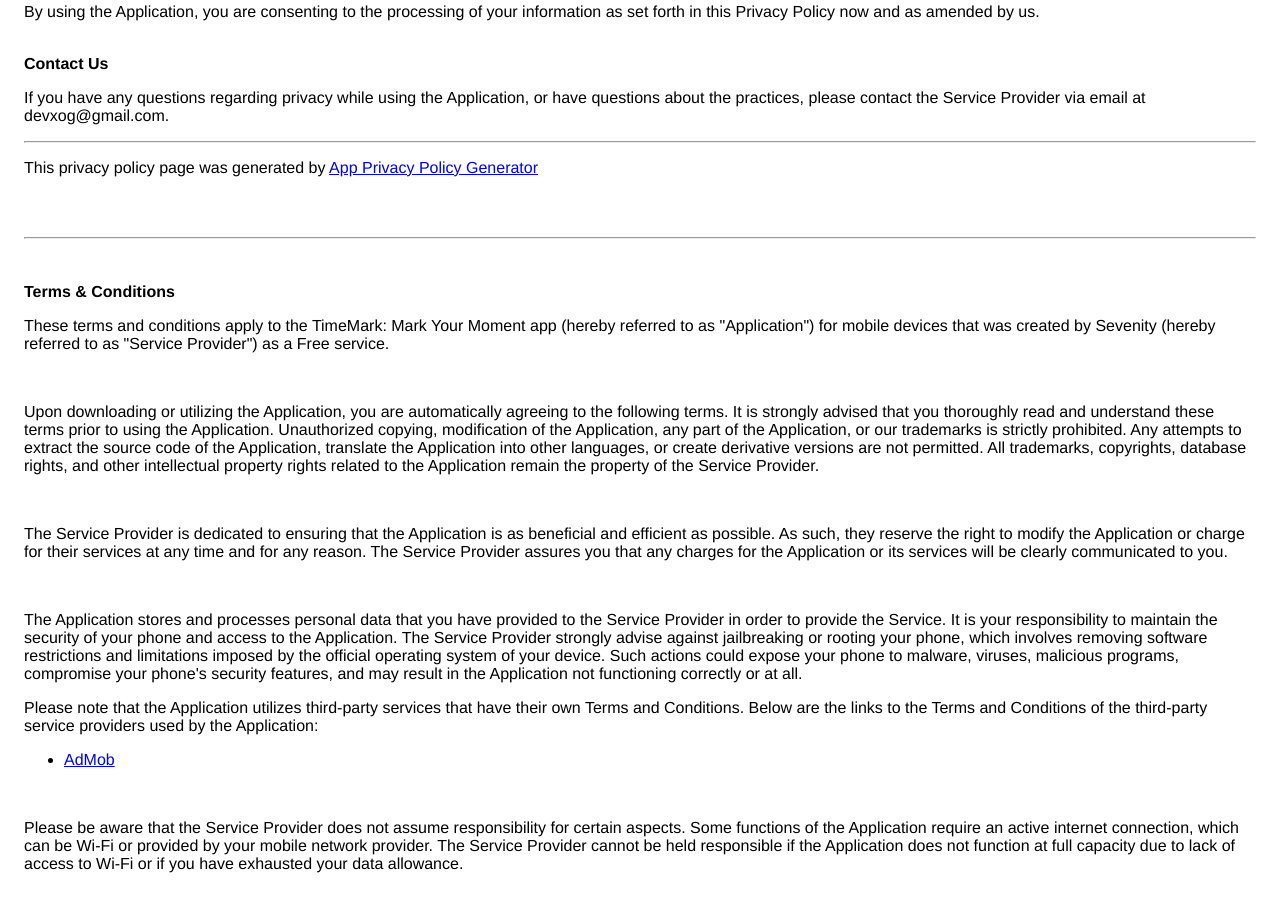
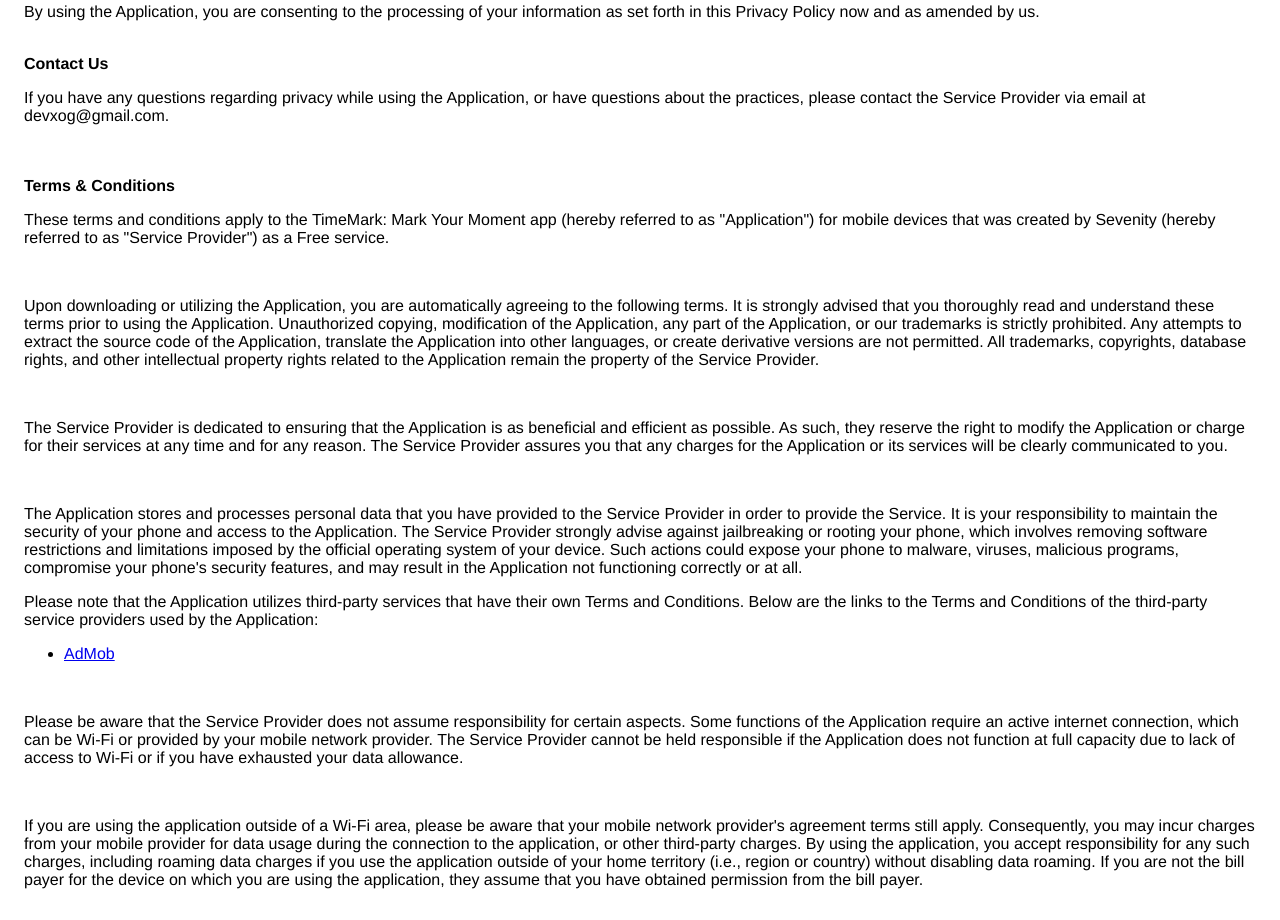
Before and after one commit to ZHOGIA/sevenityPrivacy, a plain HTML site: page index.html in a window 1280 px wide. Shown: the part 1787-2707 px from the top of the page. Drawn offline with Linux system fonts and the light colour scheme.

Commit message:
Update index.html

```diff
--- a/index.html
+++ b/index.html
@@ -62,11 +62,7 @@
   <p>By using the Application, you are consenting to the processing of your information as set forth in this Privacy Policy now and as amended by us.</p><br>
   <strong>Contact Us</strong>
   <p>If you have any questions regarding privacy while using the Application, or have questions about the practices, please contact the Service Provider via email at devxog@gmail.com.</p>
-  <hr>
-  <p>This privacy policy page was generated by <a href="https://app-privacy-policy-generator.nisrulz.com/" target="_blank" rel="noopener noreferrer">App Privacy Policy Generator</a></p>
 
-  <br><br>
-  <hr>
   <br><br>
 
   <strong>Terms &amp; Conditions</strong><br>
@@ -84,4 +80,5 @@
   <p>If you are using the application outside of a Wi-Fi area, please be aware that your mobile network provider's agreement terms still apply. Consequently, you may incur charges from your mobile provider for data usage during the connection to the application, or other third-party charges. By using the application, you accept responsibility for any such charges, including roaming data charges if you use the application outside of your home territory (i.e., region or country) without disabling data roaming. If you are not the bill payer for the device on which you are using the application, they assume that you have obtained permission from the bill payer.</p><br>
   <p>Similarly, the Service Provider cannot always assume responsibility for your usage of the application. For instance, it is your responsibility to ensure that your device remains charged. If your device runs out of battery and you are unable to access the Service, the Service Provider cannot be held responsible.</p><br>
   <p>In terms of the Service Provider's responsibility for your use of the application, it is important to note that while they strive to ensure that it is updated and accurate at all times, they do rely on third parties to provide information to them so that they can make it available to you. The Service Provider accepts no liability for any loss, direct or indirect, that you experience as a result of relying entirely on this functionality of the application.</p><br>
+
   <p>The Service Provider may wish to update the application at some point. The application is currently available
```
